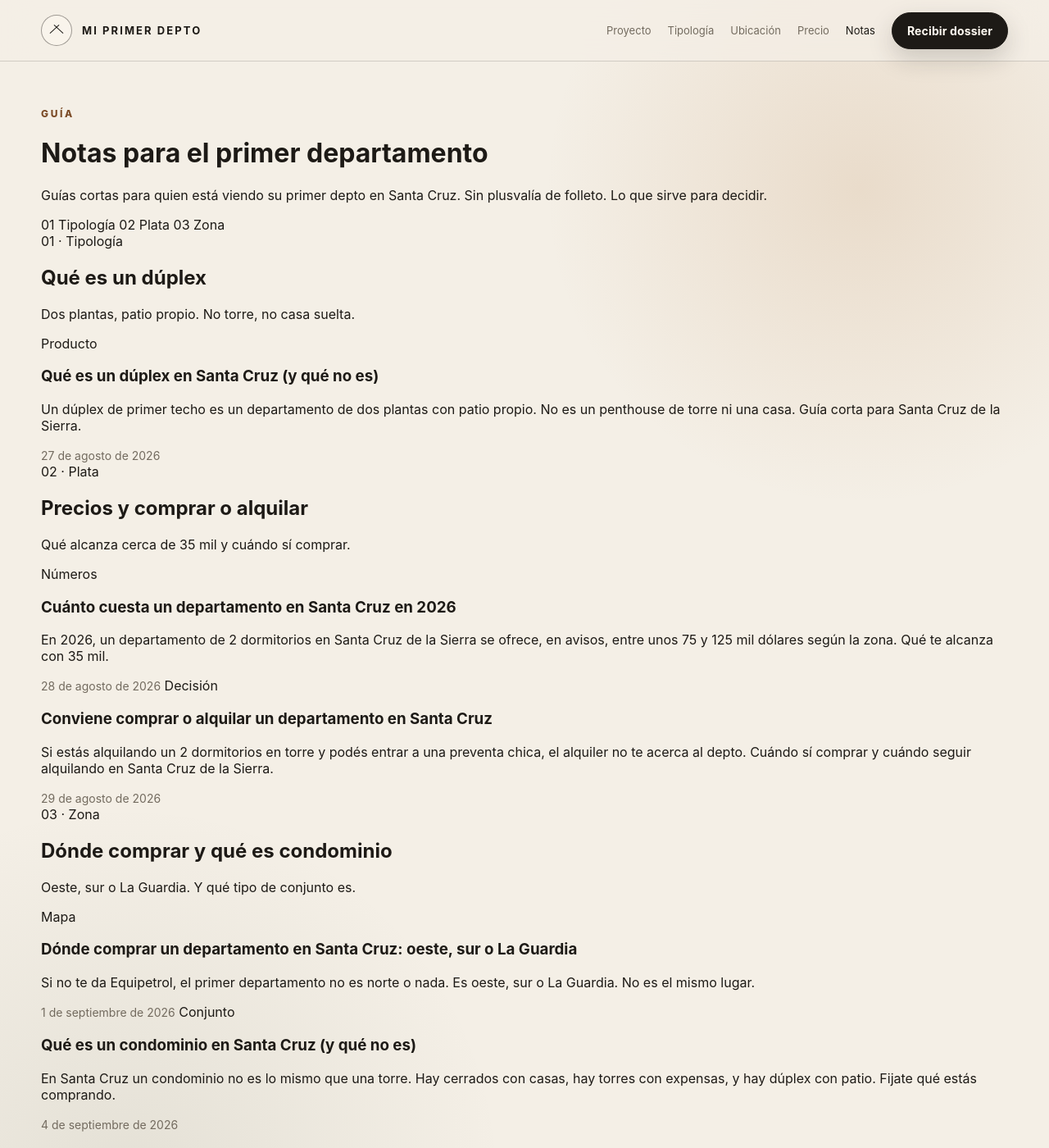
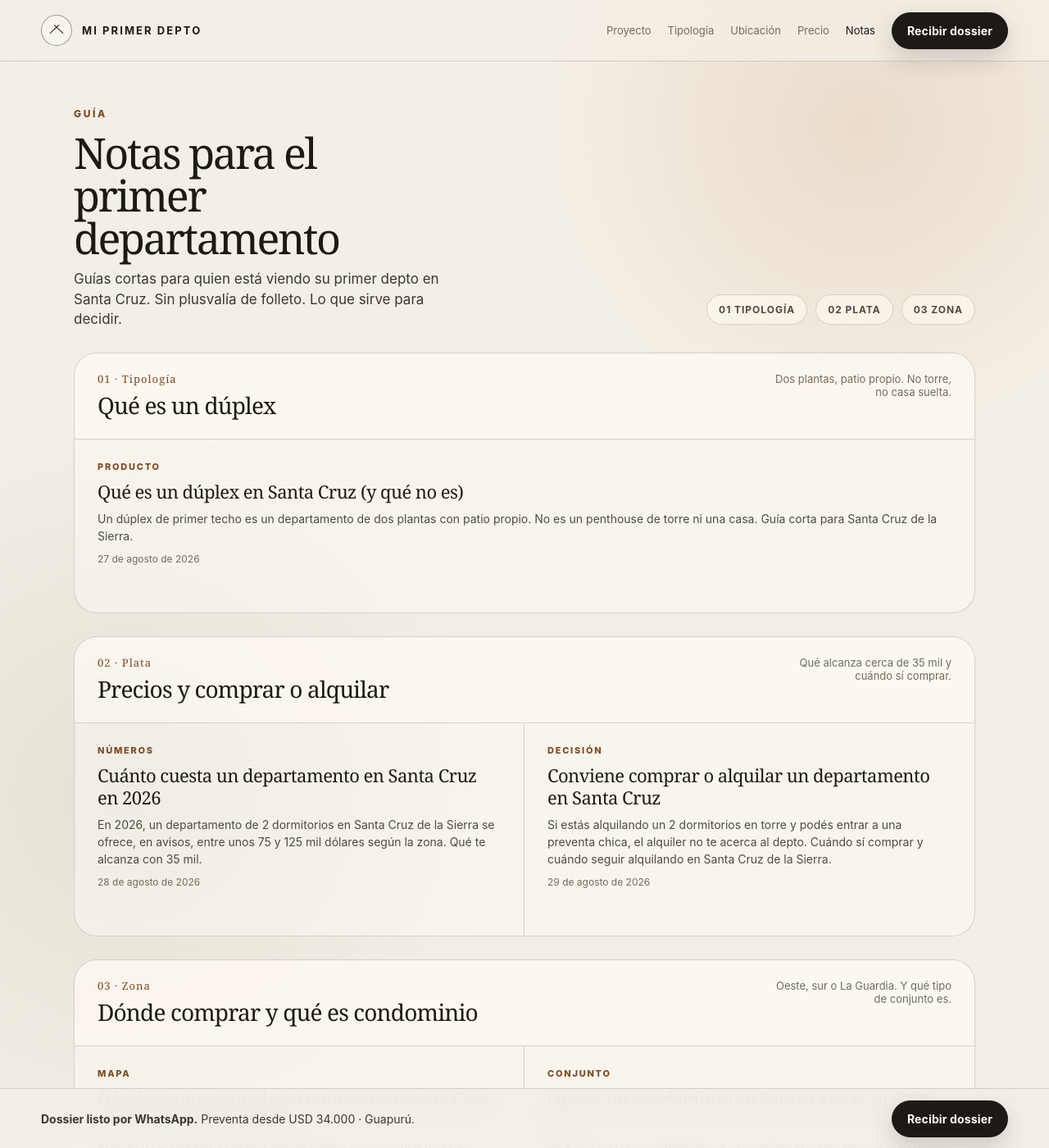
Before and after one commit to juanmanuelramallo/miprimerdepto, a Jekyll site: the page built from blog.md, in a window 1280 px wide and 1400 px high. Shown: the whole window at 82% size. Built offline with Jekyll 4.4.1, drawn with Linux system fonts in a browser that asks for light colours.

Commit message:
Add Guía layout styles for blog index

```diff
--- a/assets/blog.css
+++ b/assets/blog.css
@@ -59,3 +59,51 @@ article.note a{text-decoration:underline;text-underline-offset:3px}
   .nav-links a:not(.btn){display:none}
   .nav-inner{height:64px}
 }
+
+/* Blog index — Alt C Guía */
+body.blog-guia{padding-bottom:96px}
+.page.guia{padding:48px 0 72px}
+.page.guia .wrap{width:min(1100px,calc(100% - 32px))}
+.guia-hero{padding:8px 0 28px;display:grid;grid-template-columns:1fr auto;gap:32px;align-items:end}
+.guia-hero h1{font-family:Georgia,"Times New Roman",serif;font-weight:400;font-size:clamp(36px,5vw,52px);letter-spacing:-.045em;line-height:1;margin:0 0 12px;max-width:14ch}
+.guia-lead{color:#3d372f;font-size:17px;line-height:1.45;max-width:42ch}
+.guia-lead p{margin:0;font-size:17px;line-height:1.45;color:#3d372f}
+.guia-path{display:flex;gap:10px;flex-wrap:wrap;justify-content:flex-end;padding-bottom:6px}
+.guia-path a{font-size:12px;letter-spacing:.08em;text-transform:uppercase;font-weight:700;padding:10px 14px;border:1px solid var(--line);border-radius:999px;background:rgba(255,250,242,.6);color:#514a40;transition:.2s ease}
+.guia-path a:hover{border-color:var(--line-strong);color:var(--ink)}
+.rail{margin:0 0 28px;border:1px solid var(--line);border-radius:var(--radius);background:rgba(255,250,242,.48);overflow:hidden}
+.rail-head{display:flex;align-items:baseline;justify-content:space-between;gap:16px;padding:22px 28px;border-bottom:1px solid var(--line);background:rgba(255,250,242,.55)}
+.rail-head .step{font-family:Georgia,"Times New Roman",serif;font-size:13px;color:var(--accent);letter-spacing:.08em;margin-bottom:4px}
+.rail-head h2{font-family:Georgia,"Times New Roman",serif;font-weight:400;font-size:28px;letter-spacing:-.03em;margin:0}
+.rail-head .hint{font-size:13px;color:var(--muted);max-width:28ch;text-align:right;margin:0}
+.rail-cards{display:grid;grid-template-columns:1fr 1fr;gap:0}
+.rail-cards.one{grid-template-columns:1fr}
+.rail .card{padding:26px 28px;border-right:1px solid var(--line);display:flex;flex-direction:column;gap:10px;min-height:170px;transition:background .2s ease}
+.rail .card:last-child{border-right:none}
+.rail .card:hover{background:rgba(255,250,242,.85)}
+.rail .card .tag{font-size:11px;letter-spacing:.16em;text-transform:uppercase;font-weight:800;color:var(--accent)}
+.rail .card h3{font-family:Georgia,"Times New Roman",serif;font-weight:400;font-size:22px;letter-spacing:-.025em;line-height:1.2;margin:0}
+.rail .card p{margin:0;color:#514a40;font-size:14px;line-height:1.5;flex:1}
+.rail .card .meta{font-size:12px;color:var(--muted)}
+.product-strip{margin:8px 0 40px;padding:22px 26px;border:1px dashed var(--line-strong);border-radius:var(--radius);display:flex;align-items:center;justify-content:space-between;gap:20px;background:rgba(255,250,242,.35)}
+.product-strip .left{display:flex;align-items:center;gap:18px}
+.product-strip .thumb{width:64px;height:64px;border:1px solid var(--line);border-radius:14px;background:var(--white);flex-shrink:0;display:grid;place-items:center}
+.product-strip .thumb svg{width:46px;height:46px}
+.product-strip strong{display:block;font-family:Georgia,"Times New Roman",serif;font-weight:400;font-size:18px;letter-spacing:-.02em;margin-bottom:4px}
+.product-strip span{font-size:13px;color:#514a40}
+.dock{position:fixed;left:0;right:0;bottom:0;z-index:30;border-top:1px solid var(--line);background:rgba(244,239,230,.92);backdrop-filter:blur(16px)}
+.dock-inner{height:72px;display:flex;align-items:center;justify-content:space-between;gap:16px}
+.dock p{margin:0;font-size:14px;color:#3d372f}
+.dock p strong{font-weight:720}
+@media (max-width:820px){
+  .guia-hero{grid-template-columns:1fr;gap:18px}
+  .guia-path{justify-content:flex-start}
+  .rail-head{flex-direction:column;align-items:flex-start}
+  .rail-head .hint{text-align:left;max-width:none}
+  .rail-cards{grid-template-columns:1fr}
+  .rail .card{border-right:none;border-bottom:1px solid var(--line)}
+  .rail .card:last-child{border-bottom:none}
+  .product-strip{flex-direction:column;align-items:flex-start}
+  .dock-inner{height:auto;padding:12px 0;flex-wrap:wrap}
+  body.blog-guia{padding-bottom:120px}
+}
```
